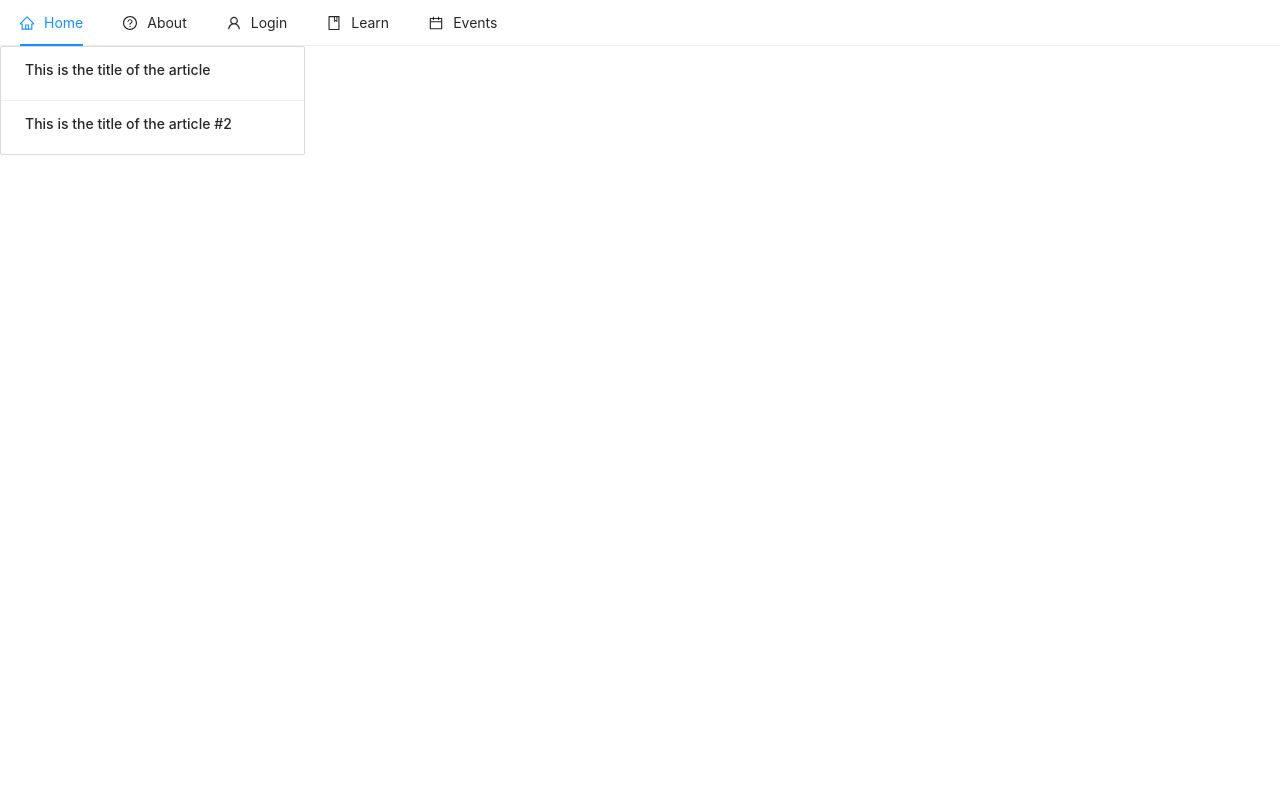
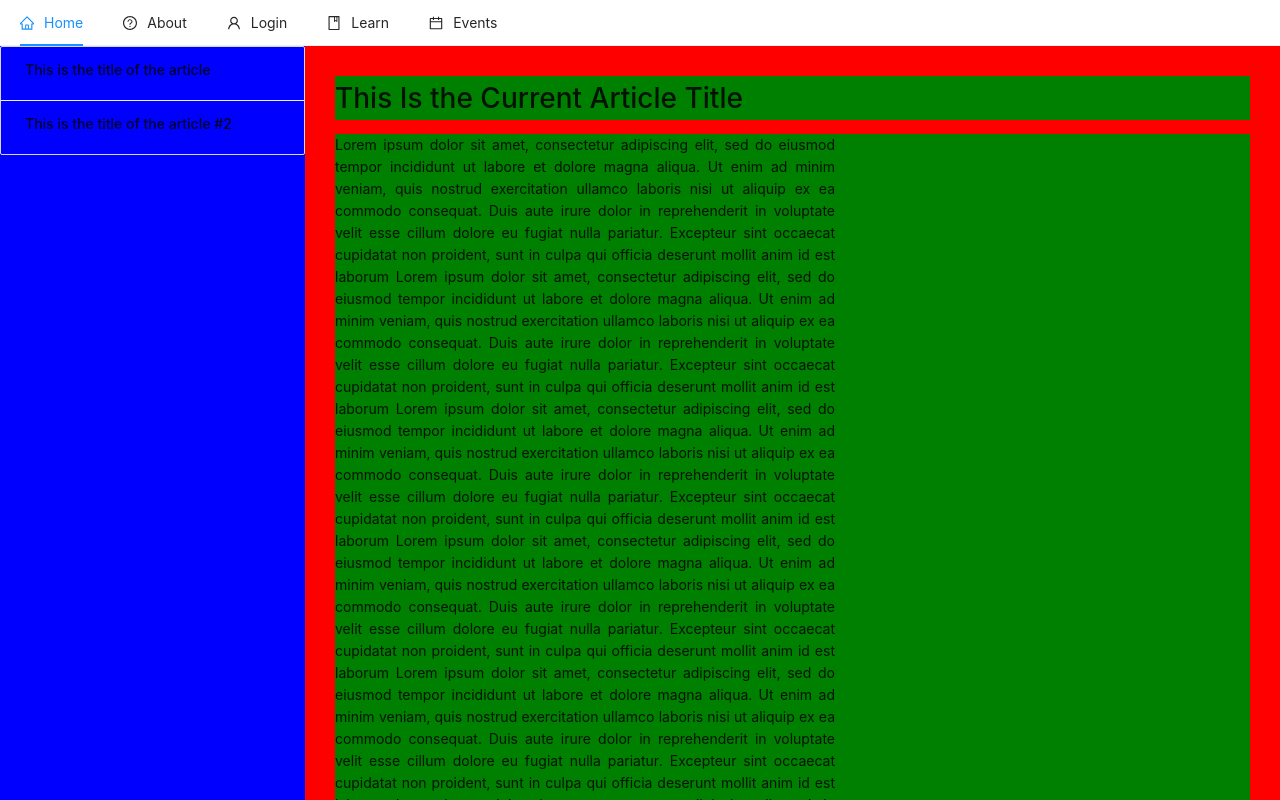
Before and after one commit to aadarshjha/kombucha, a React (Create React App) app in the folder client/: page /learn in a window 1280 px wide. Both pictures are taken after a click on the button "Current Research". Shown: the top 800 px of the page. Built offline with nearby package versions, Linux system fonts and the light colour scheme.

Commit message:
dummy stuff

```diff
--- /dev/null
+++ b/client/src/views/learn/articleDisplay.tsx
@@ -0,0 +1,12 @@
+import React from "react";
+// import Logo from "../../components/Logo";
+
+const ArticleDisplay: React.FC<Record<string, never>> = () => {
+  return (
+    <div>
+      <h1>Test</h1>
+    </div>
+  );
+};
+
+export default ArticleDisplay;
--- a/client/src/views/learn/articles.css
+++ b/client/src/views/learn/articles.css
@@ -1,8 +1,12 @@
 .flex {
     display: flex;
     flex-direction: row;
+}
 
-
+.articleFlex {
+    background-color: red;
+    display: flex;
+    flex-direction: row;
 }
 
 .left {
@@ -10,16 +14,22 @@
     width: 100%;
     flex: 1;
     padding: 0;
+    background-color: blue;
 }
 
 .right {
     height: 94.9vh;
     width: 100%;
     flex: 3;
+    background-color: red;
 }
 
+.right > div {
+    width: 100%;
+    background-color: green;
+}
 .test {
-    background-color: red;
+    /* background-color: red;  */
     margin-bottom: 5px;
     margin-top: 5px;
     display: flex;
--- a/client/src/views/learn/articles.tsx
+++ b/client/src/views/learn/articles.tsx
@@ -17,11 +17,6 @@
   return (
     <div className="flex">
       <div className="left">
-        {/* all of the articles
-        {articles.map((element, i) => {
-          return (
-          );
-        })} */}
         <List
           bordered
           dataSource={articles}
@@ -34,8 +29,111 @@
       </div>
       <div className="right">
         {/* This is dynamically loaded based on what is selected */}
-        <div>{/* header */}</div>
-        <div>{/* body */}</div>
+        <div>
+          <h1>This Is the Current Article Title</h1>
+        </div>
+        <div>
+          <p>
+            Lorem ipsum dolor sit amet, consectetur adipiscing elit, sed do
+            eiusmod tempor incididunt ut labore et dolore magna aliqua. Ut enim
+            ad minim veniam, quis nostrud exercitation ullamco laboris nisi ut
+            aliquip ex ea commodo consequat. Duis aute irure dolor in
+            reprehenderit in voluptate velit esse cillum dolore eu fugiat nulla
+            pariatur. Excepteur sint occaecat cupidatat non proident, sunt in
+            culpa qui officia deserunt mollit anim id est laborum Lorem ipsum
+            dolor sit amet, consectetur adipiscing elit, sed do eiusmod tempor
+            incididunt ut labore et dolore magna aliqua. Ut enim ad minim
+            veniam, quis nostrud exercitation ullamco laboris nisi ut aliquip ex
+            ea commodo consequat. Duis aute irure dolor in reprehenderit in
+            voluptate velit esse cillum dolore eu fugiat nulla pariatur.
+            Excepteur sint occaecat cupidatat non proident, sunt in culpa qui
+            officia deserunt mollit anim id est laborum Lorem ipsum dolor sit
+            amet, consectetur adipiscing elit, sed do eiusmod tempor incididunt
+            ut labore et dolore magna aliqua. Ut enim ad minim veniam, quis
+            nostrud exercitation ullamco laboris nisi ut aliquip ex ea commodo
+            consequat. Duis aute irure dolor in reprehenderit in voluptate velit
+            esse cillum dolore eu fugiat nulla pariatur. Excepteur sint occaecat
+            cupidatat non proident, sunt in culpa qui officia deserunt mollit
+            anim id est laborum Lorem ipsum dolor sit amet, consectetur
+            adipiscing elit, sed do eiusmod tempor incididunt ut labore et
+            dolore magna aliqua. Ut enim ad minim veniam, quis nostrud
+            exercitation ullamco laboris nisi ut aliquip ex ea commodo
+            consequat. Duis aute irure dolor in reprehenderit in voluptate velit
+            esse cillum dolore eu fugiat nulla pariatur. Excepteur sint occaecat
+            cupidatat non proident, sunt in culpa qui officia deserunt mollit
+            anim id est laborum Lorem ipsum dolor sit amet, consectetur
+            adipiscing elit, sed do eiusmod tempor incididunt ut labore et
+            dolore magna aliqua. Ut enim ad minim veniam, quis nostrud
+            exercitation ullamco laboris nisi ut aliquip ex ea commodo
+            consequat. Duis aute irure dolor in reprehenderit in voluptate velit
+            esse cillum dolore eu fugiat nulla pariatur. Excepteur sint occaecat
+            cupidatat non proident, sunt in culpa qui officia deserunt mollit
+            anim id est laborum Lorem ipsum dolor sit amet, consectetur
+            adipiscing elit, sed do eiusmod tempor incididunt ut labore et
+            dolore magna aliqua. Ut enim ad minim veniam, quis nostrud
+            exercitation ullamco laboris nisi ut aliquip ex ea commodo
+            consequat. Duis aute irure dolor in reprehenderit in voluptate velit
+            esse cillum dolore eu fugiat nulla pariatur. Excepteur sint occaecat
+            cupidatat non proident, sunt in culpa qui officia deserunt mollit
+            anim id est laborum Lorem ipsum dolor sit amet, consectetur
+            adipiscing elit, sed do eiusmod tempor incididunt ut labore et
+            dolore magna aliqua. Ut enim ad minim veniam, quis nostrud
+            exercitation ullamco laboris nisi ut aliquip ex ea commodo
+            consequat. Duis aute irure dolor in reprehenderit in voluptate velit
+            esse cillum dolore eu fugiat nulla pariatur. Excepteur sint occaecat
+            cupidatat non proident, sunt in culpa qui officia deserunt mollit
+            anim id est laborum Lorem ipsum dolor sit amet, consectetur
+            adipiscing elit, sed do eiusmod tempor incididunt ut labore et
+            dolore magna aliqua. Ut enim ad minim veniam, quis nostrud
+            exercitation ullamco laboris nisi ut aliquip ex ea commodo
+            consequat. Duis aute irure dolor in reprehenderit in voluptate velit
+            esse cillum dolore eu fugiat nulla pariatur. Excepteur sint occaecat
+            cupidatat non proident, sunt in culpa qui officia deserunt mollit
+            anim id est laborum Lorem ipsum dolor sit amet, consectetur
+            adipiscing elit, sed do eiusmod tempor incididunt ut labore et
+            dolore magna aliqua. Ut enim ad minim veniam, quis nostrud
+            exercitation ullamco laboris nisi ut aliquip ex ea commodo
+            consequat. Duis aute irure dolor in reprehenderit in voluptate velit
+            esse cillum dolore eu fugiat nulla pariatur. Excepteur sint occaecat
+            cupidatat non proident, sunt in culpa qui officia deserunt mollit
+            anim id est laborum Lorem ipsum dolor sit amet, consectetur
+            adipiscing elit, sed do eiusmod tempor incididunt ut labore et
+            dolore magna aliqua. Ut enim ad minim veniam, quis nostrud
+            exercitation ullamco laboris nisi ut aliquip ex ea commodo
+            consequat. Duis aute irure dolor in reprehenderit in voluptate velit
+            esse cillum dolore eu fugiat nulla pariatur. Excepteur sint occaecat
+            cupidatat non proident, sunt in culpa qui officia deserunt mollit
+            anim id est laborum Lorem ipsum dolor sit amet, consectetur
+            adipiscing elit, sed do eiusmod tempor incididunt ut labore et
+            dolore magna aliqua. Ut enim ad minim veniam, quis nostrud
+            exercitation ullamco laboris nisi ut aliquip ex ea commodo
+            consequat. Duis aute irure dolor in reprehenderit in voluptate velit
+            esse cillum dolore eu fugiat nulla pariatur. Excepteur sint occaecat
+            cupidatat non proident, sunt in culpa qui officia deserunt mollit
+            anim id est laborum Lorem ipsum dolor sit amet, consectetur
+            adipiscing elit, sed do eiusmod tempor incididunt ut labore et
+            dolore magna aliqua. Ut enim ad minim veniam, quis nostrud
+            exercitation ullamco laboris nisi ut aliquip ex ea commodo
+            consequat. Duis aute irure dolor in reprehenderit in voluptate velit
+            esse cillum dolore eu fugiat nulla pariatur. Excepteur sint occaecat
+            cupidatat non proident, sunt in culpa qui officia deserunt mollit
+            anim id est laborum Lorem ipsum dolor sit amet, consectetur
+            adipiscing elit, sed do eiusmod tempor incididunt ut labore et
+            dolore magna aliqua. Ut enim ad minim veniam, quis nostrud
+            exercitation ullamco laboris nisi ut aliquip ex ea commodo
+            consequat. Duis aute irure dolor in reprehenderit in voluptate velit
+            esse cillum dolore eu fugiat nulla pariatur. Excepteur sint occaecat
+            cupidatat non proident, sunt in culpa qui officia deserunt mollit
+            anim id est laborum Lorem ipsum dolor sit amet, consectetur
+            adipiscing elit, sed do eiusmod tempor incididunt ut labore et
+            dolore magna aliqua. Ut enim ad minim veniam, quis nostrud
+            exercitation ullamco laboris nisi ut aliquip ex ea commodo
+            consequat. Duis aute irure dolor in reprehenderit in voluptate velit
+            esse cillum dolore eu fugiat nulla pariatur. Excepteur sint occaecat
+            cupidatat non proident, sunt in culpa qui officia deserunt mollit
+            anim id est laborum
+          </p>
+        </div>
       </div>
     </div>
   );
--- a/client/src/views/learn/learn.tsx
+++ b/client/src/views/learn/learn.tsx
@@ -3,7 +3,9 @@
 import Category from "./category";
 import "./learn.css";
 import Articles from "./articles";
+import AritcleDisplay from "./articleDisplay";
 import { Button } from "antd";
+import ArticleDisplay from "./articleDisplay";
 
 // FETCHING THE DATA WILL GO HERE!
 // we can simple filter here
@@ -126,11 +128,13 @@
 const userView = (viewState: stateObject) => {
   const data = fetchCategories();
   const articles = fetchArticles();
-  console.log(articles);
   if (viewState.isLearning) {
     return (
       <div>
-        <Articles articles={articles} />
+        <div>
+          <Articles articles={articles} />
+          {/* <ArticleDisplay /> */}
+        </div>
         <Button
           onClick={() => {
             viewState.setLearning(!viewState.isLearning);
```
